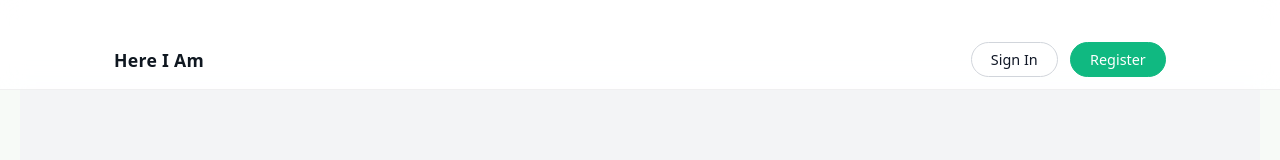
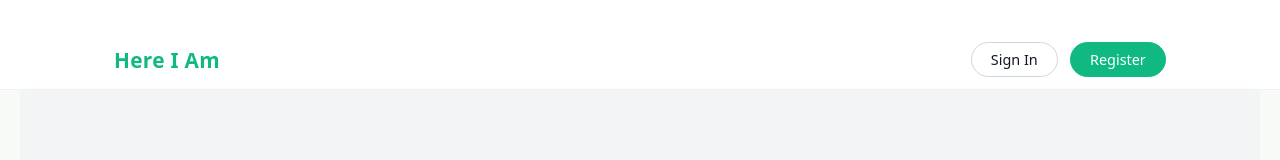
Before and after one commit to kazaction/Group_3_Here_I_Am, a React (Create React App) app in the folder here_i_am/: page /landing in a window 1280 px wide. Shown: the top 160 px of the page. Built offline with nearby package versions, Linux system fonts and the light colour scheme.

Commit message:
added color vars

```diff
--- a/here_i_am/src/css/giannisCSS/layout.css
+++ b/here_i_am/src/css/giannisCSS/layout.css
@@ -7,6 +7,8 @@
   --accent-2:#a9e7cf; /*for secondary coloring*/
   --accent-3: #90d293;
   --accent-4:#6cda71 ;
+   --accent-5: #10b981;
+  --btnHover: 1.05;
   --text:#0f1720; /*for text*/
   --muted:#788792; /*for lighter text broders etc*/
   --past: #e89039;
--- a/here_i_am/src/css/landing.css
+++ b/here_i_am/src/css/landing.css
@@ -33,8 +33,9 @@
   display: flex;
   align-items: center;
   gap: 0.4rem;
-  font-size: 1.1rem;
+  font-size: 1.3rem;
   font-weight: 600;
+  color: var(--accent-5);
 }
 
 .landing-logo-icon {
```
